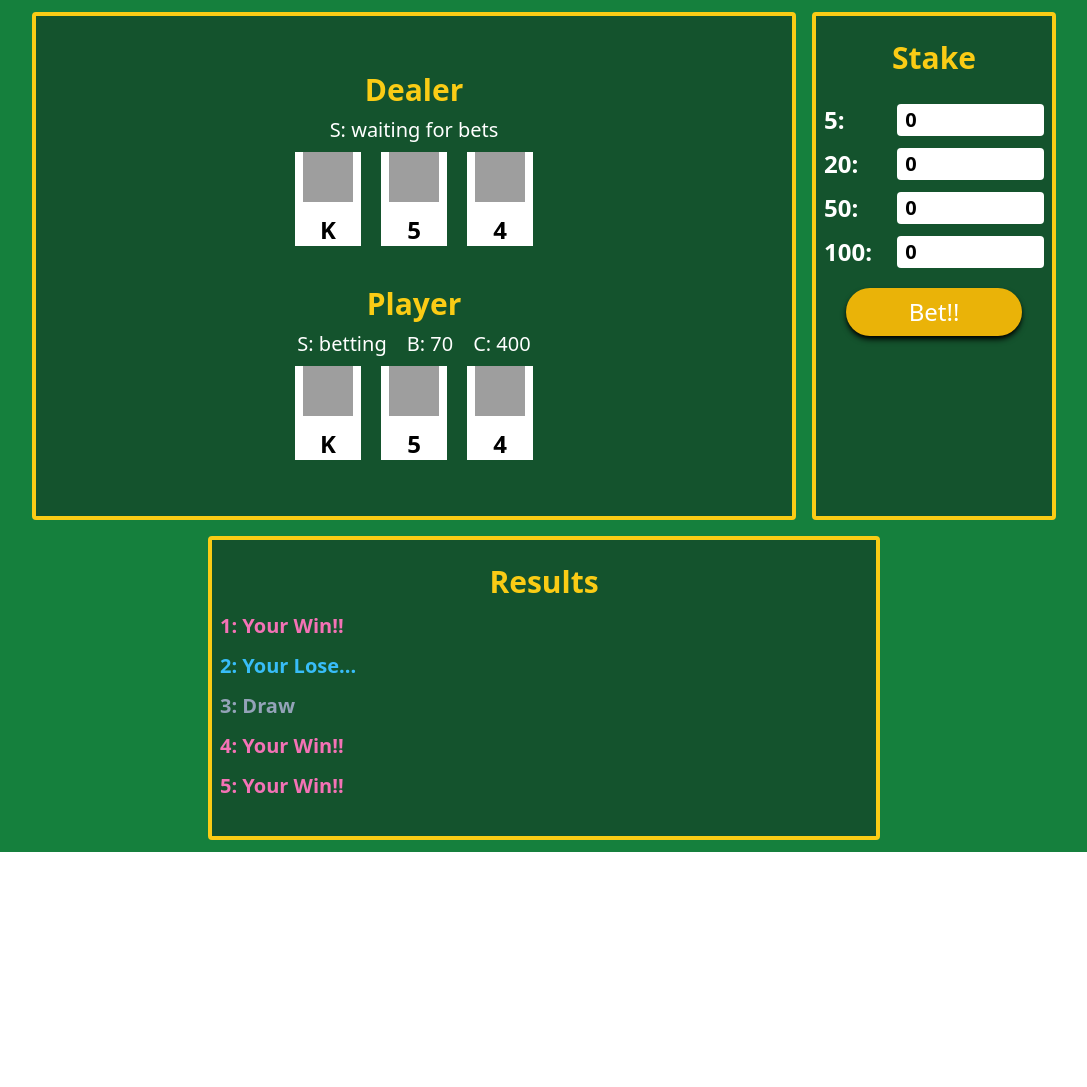
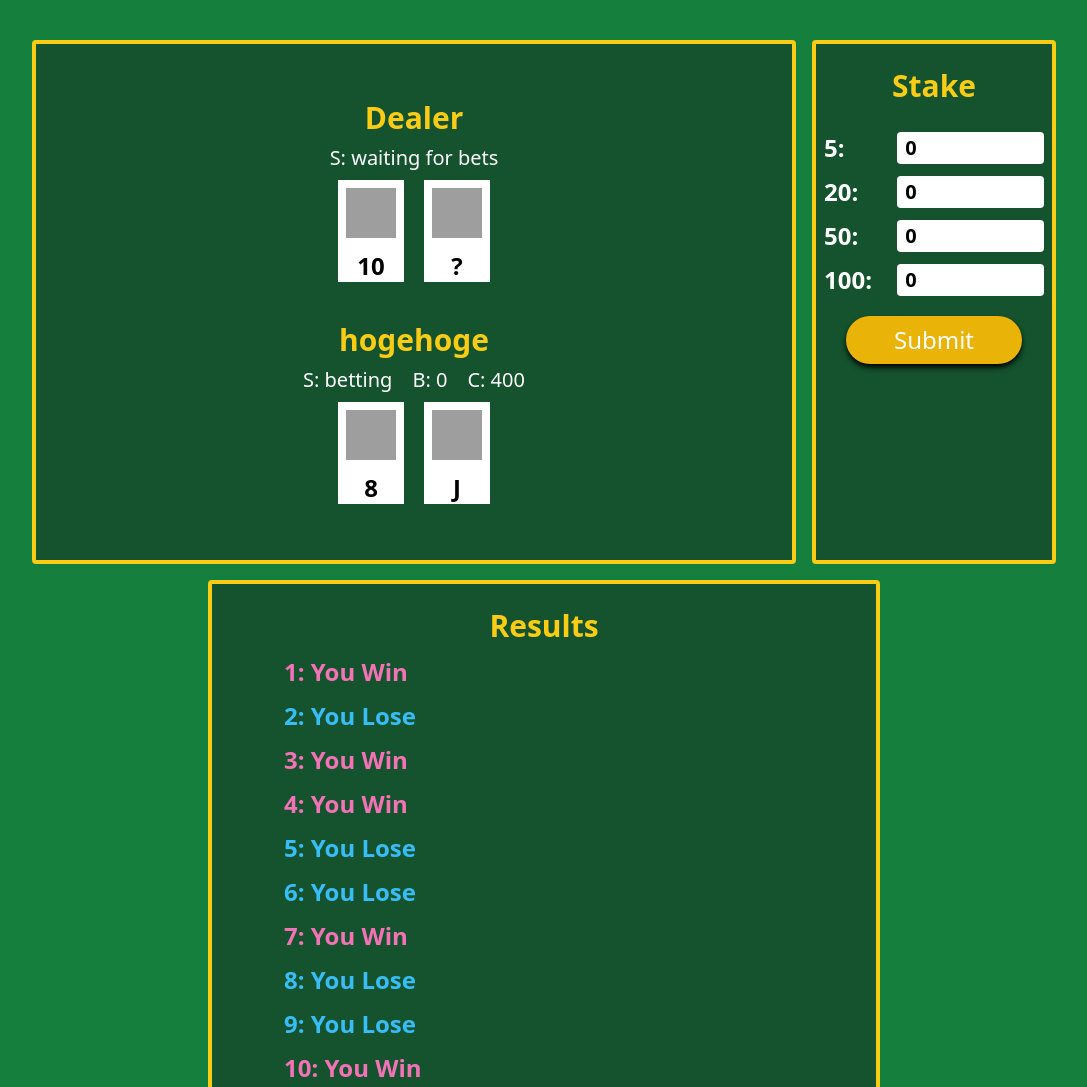
Before and after one commit to yyucode223777/card-game, a website built with Vite: page index.html in a window 1280 px wide. Shown: the top 1087 px of the page, without its empty margins (96-1183 px from the left). Before the commit the page ends 852 px from the top, so only its background shows below. Built offline with nearby package versions, Linux system fonts and the light colour scheme; grey boxes are pictures that could not be loaded.

Commit message:
view.tsを作成しました。

```diff
--- a/index.html
+++ b/index.html
@@ -10,15 +10,43 @@
 </head>
 
 <body>
-  <div id="app" class="bg-green-700 min-h-screen flex flex-col items-center justify-center gap-y-4 p-3">
+  <div id="app" class="bg-green-700 min-h-screen">
+    <!-- <div id="game-div" class="flex flex-col items-center justify-center gap-y-4 px-3 pt-10">
       <div class="container grid grid-cols-4 gap-4 max-w-5xl">
-      <div
+        <div id="table"
           class="sm:col-span-2 md:col-span-3 col-span-4 flex flex-col gap-10 py-14 bg-green-900 rounded border-4 border-yellow-400 px-2">
-        <div class="flex justify-center">
-          <div class="flex flex-col gap-2 max-w-xl">
+          <div id="dealer" class="flex flex-col gap-2">
             <h2 class="text-yellow-400 text-3xl font-semibold text-center">Dealer</h2>
-            <p class="text-white text-xl text-center">S: waiting for bets</p>
-            <div id="hand" class="flex gap-5 justify-center">
+            <p id="dealer-status" class="text-white text-xl text-center">S: waiting for bets</p>
+            <div id="dealer-hand" class="flex gap-5 justify-center">
+              <div class="bg-white flex flex-col justify-center items-center px-2">
+                <div class="text-center">
+                  <img src="https://recursionist.io/img/diamond.png" style="width: 50px; height: 50px;" />
+                </div>
+                <p class="mt-3 font-bold text-center text-2xl">K</p>
+              </div>
+              <div class="bg-white flex flex-col justify-center items-center px-2">
+                <div class="text-center">
+                  <img src="https://recursionist.io/img/spade.png" style="width: 50px; height: 50px;" />
+                </div>
+                <p class="mt-3 font-bold text-center text-2xl">5</p>
+              </div>
+              <div class="bg-white flex flex-col justify-center items-center px-2">
+                <div class="text-center">
+                  <img src="https://recursionist.io/img/heart.png" style="width: 50px; height: 50px;" />
+                </div>
+                <p class="mt-3 font-bold text-center text-2xl">4</p>
+              </div>
+            </div>
+          </div>
+          <div id="player" class="flex flex-col gap-2">
+            <h2 class="text-yellow-400 text-3xl font-semibold text-center">Player</h2>
+            <div class="flex gap-5 justify-center">
+              <p id="player-status" class="text-white text-xl">S: betting</p>
+              <p id="player-bet" class="text-white text-xl">B: 70</p>
+              <p id="player-chips" class="text-white text-xl">C: 400</p>
+            </div>
+            <div id="player-hand" class="flex gap-5 justify-center">
               <div class="bg-white flex flex-col justify-center items-center px-2">
                 <div class="text-center">
                   <img src="https://recursionist.io/img/diamond.png" style="width: 50px; height: 50px;" />
@@ -40,69 +68,38 @@
             </div>
           </div>
         </div>
-        <div class="flex justify-center">
-          <div class="flex flex-col gap-2">
-            <h2 class="text-yellow-400 text-3xl font-semibold text-center">Player</h2>
-            <div class="flex gap-5 justify-center">
-              <p class="text-white text-xl">S: betting</p>
-              <p class="text-white text-xl">B: 70</p>
-              <p class="text-white text-xl">C: 400</p>
-            </div>
-            <div id="hand" class="flex gap-5 justify-center">
-              <div class="bg-white flex flex-col justify-center items-center px-2">
-                <div class="text-center">
-                  <img src="https://recursionist.io/img/diamond.png" style="width: 50px; height: 50px;" />
-                </div>
-                <p class="mt-3 font-bold text-center text-2xl">K</p>
-              </div>
-              <div class="bg-white flex flex-col justify-center items-center px-2">
-                <div class="text-center">
-                  <img src="https://recursionist.io/img/spade.png" style="width: 50px; height: 50px;" />
-                </div>
-                <p class="mt-3 font-bold text-center text-2xl">5</p>
-              </div>
-              <div class="bg-white flex flex-col justify-center items-center px-2">
-                <div class="text-center">
-                  <img src="https://recursionist.io/img/heart.png" style="width: 50px; height: 50px;" />
-                </div>
-                <p class="mt-3 font-bold text-center text-2xl">4</p>
-              </div>
-            </div>
-          </div>
-        </div>
-      </div>
-      <div class="sm:col-span-2 md:col-span-1 col-span-4 bg-green-900 rounded border-4 border-yellow-400 py-6 px-2">
-        <div id="bets">
+        <div id="operation"
+          class="sm:col-span-2 md:col-span-1 col-span-4 bg-green-900 rounded border-4 border-yellow-400 py-6 px-2">
+          <div id="bet">
             <p class="text-center text-yellow-400 text-3xl font-semibold mb-7">Stake</p>
             <div class="flex flex-row justify-around sm:flex-col gap-3">
               <div class="flex gap-2 sm:justify-between">
                 <label class="text-2xl text-white font-semibold" for="denomination-5">5:</label>
-              <input class="text-xl sm:w-2/3 font-semibold rounded px-2 focus:outline-2 outline-emerald-400" type="number"
-                min="0" max="80" value="0" id="denomination-5" />
+                <input class="text-xl sm:w-2/3 font-semibold rounded px-2 focus:outline-2 outline-emerald-400"
+                  type="number" min="0" max="80" value="0" id="denomination-5" />
               </div>
               <div class="flex gap-2 sm:justify-between">
                 <label class="text-2xl text-white font-semibold" for="denomination-20">20:</label>
-              <input class="text-xl sm:w-2/3 font-semibold rounded px-2 focus:outline-2 outline-emerald-400" type="number"
-                min="0" max="20" value="0" id="denomination-20" />
+                <input class="text-xl sm:w-2/3 font-semibold rounded px-2 focus:outline-2 outline-emerald-400"
+                  type="number" min="0" max="20" value="0" id="denomination-20" />
               </div>
               <div class="flex gap-2 sm:justify-between">
                 <label class="text-2xl text-white font-semibold" for="denomination-50">50:</label>
-              <input class="text-xl sm:w-2/3 font-semibold rounded px-2 focus:outline-2 outline-emerald-400" type="number"
-                min="0" max="8" value="0" id="denomination-50" />
+                <input class="text-xl sm:w-2/3 font-semibold rounded px-2 focus:outline-2 outline-emerald-400"
+                  type="number" min="0" max="8" value="0" id="denomination-50" />
               </div>
               <div class="flex gap-2 sm:justify-between">
                 <label class="text-2xl text-white font-semibold" for="denomination-100">100:</label>
-              <input class="text-xl sm:w-2/3 font-semibold rounded px-2 focus:outline-2 outline-emerald-400" type="number"
-                min="0" max="4" value="0" id="denomination-100" />
+                <input class="text-xl sm:w-2/3 font-semibold rounded px-2 focus:outline-2 outline-emerald-400"
+                  type="number" min="0" max="4" value="0" id="denomination-100" />
               </div>
-
             </div>
             <div class="flex justify-center mt-5">
               <button
-              class="bg-yellow-500 rounded-full text-white text-2xl w-4/5 py-2 shadow-black shadow-md tarnsition-all duration-150 hover:opacity-90 hover:translate-y-1 hover:shadow-none">Bet!!</button>
+                class="bg-yellow-500 rounded-full text-white text-2xl w-4/5 py-2 shadow-black shadow-md tarnsition-all duration-150 hover:opacity-90 hover:translate-y-1 hover:shadow-none">Submit</button>
             </div>
           </div>
-        <!-- <div id="actionButtons">
+          <div id="action">
             <p class="text-center text-yellow-400 text-3xl font-semibold mb-7">Action</p>
             <div class="flex flex-col items-center gap-5">
               <button
@@ -114,12 +111,12 @@
               <button
                 class="bg-red-500 rounded-full text-white text-2xl w-4/5 py-2 shadow-black shadow-md tarnsition-all duration-150 hover:bg-red-400 hover:translate-y-1 hover:shadow-none">Double</button>
             </div>
-        </div> -->
           </div>
         </div>
-    <div class="container max-w-2xl bg-green-900 rounded border-4 border-yellow-400 py-6 px-2">
+      </div>
+      <div id="result" class="container max-w-2xl bg-green-900 rounded border-4 border-yellow-400 py-6 px-2">
         <h2 class="text-yellow-400 text-3xl font-bold text-center mb-3">Results</h2>
-      <ul class="list-none md:text-xl text-2xl">
+        <ul id="result-list" class="list-none md:text-xl text-2xl">
           <li class="font-semibold ml-16 md:ml-0 mb-3 text-pink-400">1: Your Win!!</li>
           <li class="font-semibold ml-16 md:ml-0 mb-3 text-sky-400">2: Your Lose...</li>
           <li class="font-semibold ml-16 md:ml-0 mb-3 text-slate-400">3: Draw</li>
@@ -127,6 +124,7 @@
           <li class="font-semibold ml-16 md:ml-0 mb-3 text-pink-400">5: Your Win!!</li>
         </ul>
       </div>
+    </div> -->
   </div>
 
   <script type="module" src="/src/main.ts"></script>
--- a/src/main.ts
+++ b/src/main.ts
@@ -0,0 +1,24 @@
+import { View } from "./view/view";
+
+const app = document.getElementById("app") as HTMLDivElement;
+app.innerHTML = "";
+app.append(View.renderGame());
+
+View.renderBet();
+
+const dealerHand = document.querySelector("#dealer-hand") as HTMLDivElement;
+const playerHand = document.querySelector("#player-hand") as HTMLDivElement;
+
+dealerHand.append(View.renderCard("diamond", "10"));
+dealerHand.append(View.renderCard("questionMark", "?"));
+
+playerHand.append(View.renderCard("heart", "8"));
+playerHand.append(View.renderCard("spade", "J"));
+
+const resultListEl = document.querySelector("#result-list") as HTMLUListElement;
+
+[true, false, true, true, false, false, true, false, false, true].forEach(
+  (value, index) => {
+    resultListEl.append(View.renderResultListItem(index + 1, value));
+  }
+);
--- /dev/null
+++ b/src/view/view.ts
@@ -0,0 +1,221 @@
+export class View {
+  static renderGame(): HTMLDivElement {
+    const gameDiv = document.createElement("div");
+    gameDiv.classList.add(
+      "flex",
+      "flex-col",
+      "items-center",
+      "justify-center",
+      "gap-y-4",
+      "px-3",
+      "py-10"
+    );
+    gameDiv.id = "game-div";
+
+    const gridContainer = document.createElement("div");
+    gridContainer.classList.add(
+      "container",
+      "grid",
+      "grid-cols-4",
+      "gap-4",
+      "max-w-5xl"
+    );
+    gridContainer.append(View.renderTable(), View.renderOperation());
+
+    gameDiv.append(gridContainer, View.renderResult());
+    return gameDiv;
+  }
+
+  static renderTable(): HTMLDivElement {
+    const tableDiv = document.createElement("div");
+    tableDiv.classList.add(
+      "sm:col-span-2",
+      "md:col-span-3",
+      "col-span-4",
+      "flex",
+      "flex-col",
+      "gap-10",
+      "py-14",
+      "bg-green-900",
+      "rounded",
+      "border-4",
+      "border-yellow-400",
+      "px-2"
+    );
+    tableDiv.id = "table";
+
+    tableDiv.append(View.renderDealer(), View.renderPlayer("hogehoge"));
+
+    return tableDiv;
+  }
+
+  static renderDealer(): HTMLDivElement {
+    const dealerDiv = document.createElement("div");
+    dealerDiv.classList.add("flex", "flex-col", "gap-2");
+    dealerDiv.id = "dealer";
+    dealerDiv.innerHTML = `
+    <h2 class="text-yellow-400 text-3xl font-semibold text-center">Dealer</h2>
+    <p id="dealer-status" class="text-white text-xl text-center">S: waiting for bets</p>
+    <div id="dealer-hand" class="flex gap-5 justify-center"></div>
+    `;
+
+    return dealerDiv;
+  }
+
+  static renderPlayer(playerName: string): HTMLDivElement {
+    const playerDiv = document.createElement("div");
+    playerDiv.classList.add("flex", "flex-col", "gap-2");
+    playerDiv.id = "player";
+    playerDiv.innerHTML = `
+    <h2 class="text-yellow-400 text-3xl font-semibold text-center">${playerName}</h2>
+    <div class="flex gap-5 justify-center">
+        <p id="player-status" class="text-white text-xl">S: betting</p>
+        <p id="player-bet" class="text-white text-xl">B: 0</p>
+        <p id="player-chips" class="text-white text-xl">C: 400</p>
+    </div>
+    <div id="player-hand" class="flex gap-5 justify-center"></div>
+    `;
+
+    return playerDiv;
+  }
+
+  static renderCard(suit: string, value: string): HTMLDivElement {
+    const cardDiv = document.createElement("div");
+    cardDiv.classList.add(
+      "bg-white",
+      "flex",
+      "flex-col",
+      "justify-center",
+      "items-center",
+      "px-2"
+    );
+    cardDiv.innerHTML = `
+    <div class="text-center pt-2">
+      <img src="https://recursionist.io/img/${suit}.png" style="width: 50px; height: 50px;" />
+    </div>
+    <p class="mt-3 font-bold text-center text-2xl">${value}</p>
+    `;
+
+    return cardDiv;
+  }
+
+  static renderOperation(): HTMLDivElement {
+    const operationDiv = document.createElement("div");
+    operationDiv.classList.add(
+      "col-span-4",
+      "sm:col-span-2",
+      "md:col-span-1",
+      "bg-green-900",
+      "rounded",
+      "border-4",
+      "border-yellow-400",
+      "py-6",
+      "px-2"
+    );
+    operationDiv.id = "operation";
+
+    return operationDiv;
+  }
+
+  static renderResult(): HTMLDivElement {
+    const resultDiv = document.createElement("div");
+    resultDiv.classList.add(
+      "container",
+      "max-w-2xl",
+      "bg-green-900",
+      "rounded",
+      "border-4",
+      "border-yellow-400",
+      "py-6",
+      "px-2"
+    );
+    resultDiv.id = "result";
+    resultDiv.innerHTML = `
+    <h2 class="text-yellow-400 text-3xl font-bold text-center mb-3">Results</h2>
+    <ul id="result-list" class="list-none text-2xl"></ul>
+    `;
+
+    return resultDiv;
+  }
+
+  static renderResultListItem(round: number, isWin: boolean): HTMLLIElement {
+    const resultListItem = document.createElement("li");
+    resultListItem.classList.add(
+      "font-semibold",
+      "ml-16",
+      "mb-3",
+      `text-${isWin ? "pink" : "sky"}-400`
+    );
+    resultListItem.innerText = `${round}: You ${isWin ? "Win" : "Lose"}`;
+
+    return resultListItem;
+  }
+
+  static renderBet(): void {
+    const operationDiv = document.querySelector("#operation") as HTMLDivElement;
+    operationDiv.innerHTML = "";
+
+    const betDiv = document.createElement("div");
+    betDiv.id = "bet";
+    betDiv.innerHTML = `
+    <p class="text-center text-yellow-400 text-3xl font-semibold mb-7">Stake</p>
+    <div class="flex flex-row justify-around sm:flex-col gap-3">
+        <div class="flex gap-2 sm:justify-between">
+            <label class="text-2xl text-white font-semibold" for="denomination-5">5:</label>
+            <input class="text-xl sm:w-2/3 font-semibold rounded px-2 focus:outline-2 outline-emerald-400"
+                type="number" min="0" max="80" value="0" id="denomination-5" />
+        </div>
+        <div class="flex gap-2 sm:justify-between">
+            <label class="text-2xl text-white font-semibold" for="denomination-20">20:</label>
+            <input class="text-xl sm:w-2/3 font-semibold rounded px-2 focus:outline-2 outline-emerald-400"
+                type="number" min="0" max="20" value="0" id="denomination-20" />
+        </div>
+        <div class="flex gap-2 sm:justify-between">
+            <label class="text-2xl text-white font-semibold" for="denomination-50">50:</label>
+            <input class="text-xl sm:w-2/3 font-semibold rounded px-2 focus:outline-2 outline-emerald-400"
+                type="number" min="0" max="8" value="0" id="denomination-50" />
+        </div>
+        <div class="flex gap-2 sm:justify-between">
+            <label class="text-2xl text-white font-semibold" for="denomination-100">100:</label>
+            <input class="text-xl sm:w-2/3 font-semibold rounded px-2 focus:outline-2 outline-emerald-400"
+                type="number" min="0" max="4" value="0" id="denomination-100" />
+        </div>
+    </div>
+    <div class="flex justify-center mt-5">
+        <button id="bet-btn"
+            class="bg-yellow-500 rounded-full text-white text-2xl w-4/5 py-2 shadow-black shadow-md tarnsition-all duration-150 hover:opacity-90 hover:translate-y-1 hover:shadow-none">Submit</button>
+    </div>`;
+
+    const betBtn = betDiv.querySelector("#bet-btn") as HTMLButtonElement;
+    betBtn.addEventListener("click", () => {
+      console.log("Bet!!!");
+    });
+
+    operationDiv.append(betDiv);
+  }
+
+  static renderActions(): void {
+    const operationDiv = document.querySelector("#operation") as HTMLDivElement;
+    operationDiv.innerHTML = "";
+
+    const actionsDiv = document.createElement("div");
+    actionsDiv.id = "actions";
+    actionsDiv.innerHTML = `
+    <p class="text-center text-yellow-400 text-3xl font-semibold mb-7">Action</p>
+    <div class="flex flex-col items-center gap-5">
+        <button
+            class="bg-slate-500 rounded-full text-white text-2xl w-4/5 py-2 shadow-black shadow-md tarnsition-all duration-150 hover:bg-slate-400 hover:translate-y-1 hover:shadow-none">Surrender</button>
+        <button
+            class="bg-blue-500 rounded-full text-white text-2xl w-4/5 py-2 shadow-black shadow-md tarnsition-all duration-150 hover:bg-blue-400 hover:translate-y-1 hover:shadow-none">Stand</button>
+        <button
+            class="bg-amber-500 rounded-full text-white text-2xl w-4/5 py-2 shadow-black shadow-md tarnsition-all duration-150 hover:bg-amber-400 hover:translate-y-1 hover:shadow-none">Hit</button>
+        <button
+            class="bg-red-500 rounded-full text-white text-2xl w-4/5 py-2 shadow-black shadow-md tarnsition-all duration-150 hover:bg-red-400 hover:translate-y-1 hover:shadow-none">Double</button>
+    </div>
+    `;
+
+    //各ボタンにイベントリスナーを追加
+
+    operationDiv.append(actionsDiv);
+  }
+}
```
Lines whose indentation alone changed are shown as unchanged.
